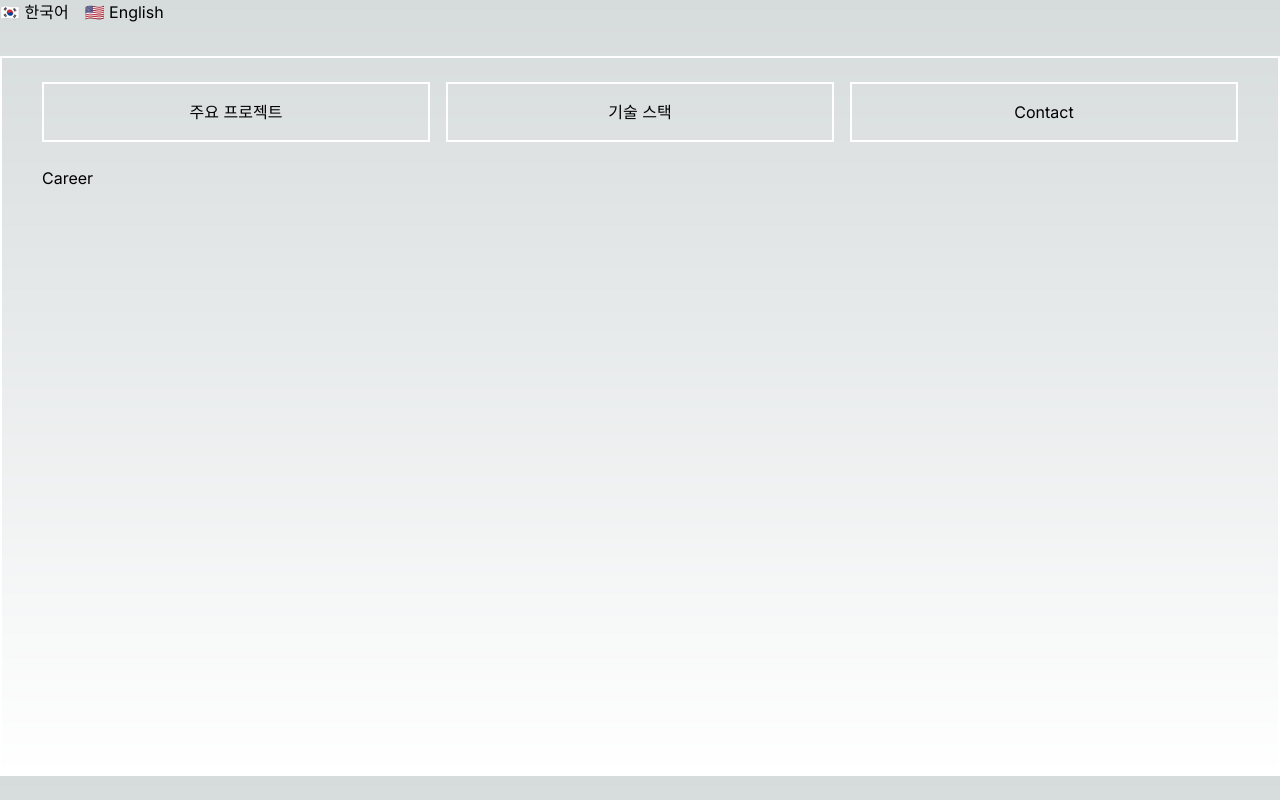
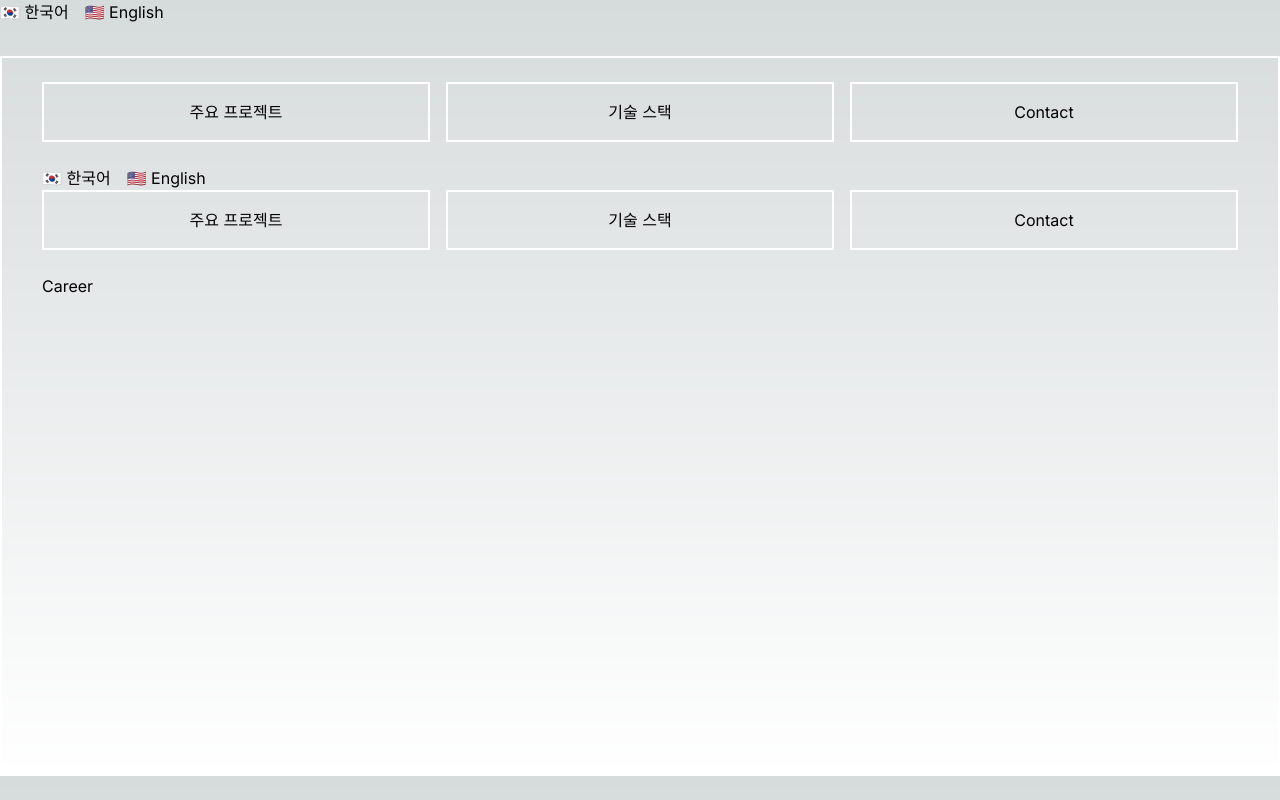
Before and after one commit to Earlssu/sms-portfolio-next, a Next.js app: page /career in a window 1280 px wide. Built offline with nearby package versions, Linux system fonts and the light colour scheme.

Commit message:
Feat: career 페이지 레이아웃 별도 지정

```diff
--- /dev/null
+++ b/src/app/career/layout.tsx
@@ -0,0 +1,35 @@
+// src/app/career/layout.tsx
+import type { Metadata } from "next";
+import { Inter } from "next/font/google";
+import I18nProvider from "@/shared/components/I18nProvider";
+import CommonHeader from "@/shared/components/CommonHeader";
+import NavButtons from "@/shared/components/NavButtons";
+
+const inter = Inter({ subsets: ["latin"] });
+
+export const metadata: Metadata = {
+  title: "Career Page",
+  description: "Career only",
+};
+
+export default function CareerLayout({
+  children,
+}: {
+  children: React.ReactNode;
+}) {
+  return (
+    <html lang="ko">
+      <body className={inter.className}>
+        <I18nProvider>
+          <header>
+            <CommonHeader />
+            {/* TODO: 적절한 네비게이션 생성 시 해당 컴포넌트는 삭제 */}
+            <NavButtons />
+          </header>
+          {/* NavButtons, container div 등 제외 */}
+          <main>{children}</main>
+        </I18nProvider>
+      </body>
+    </html>
+  );
+}
```
